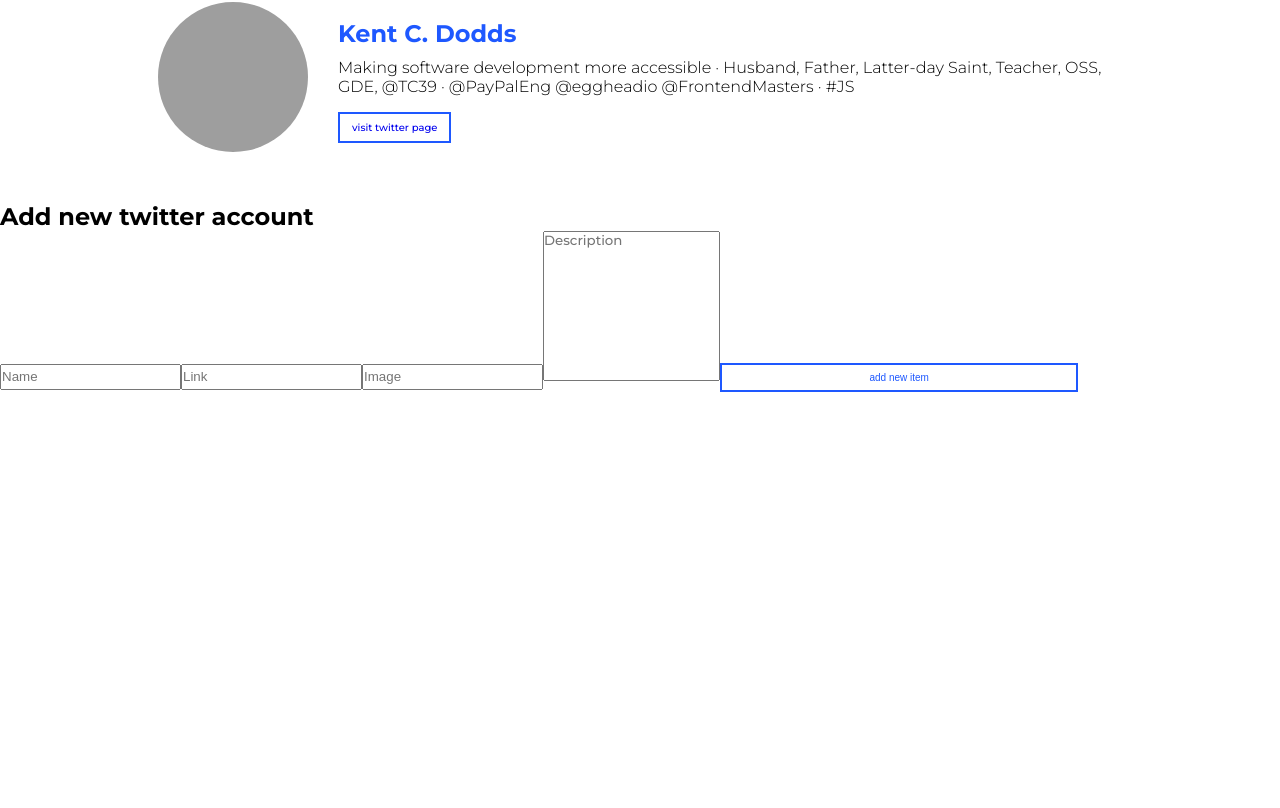
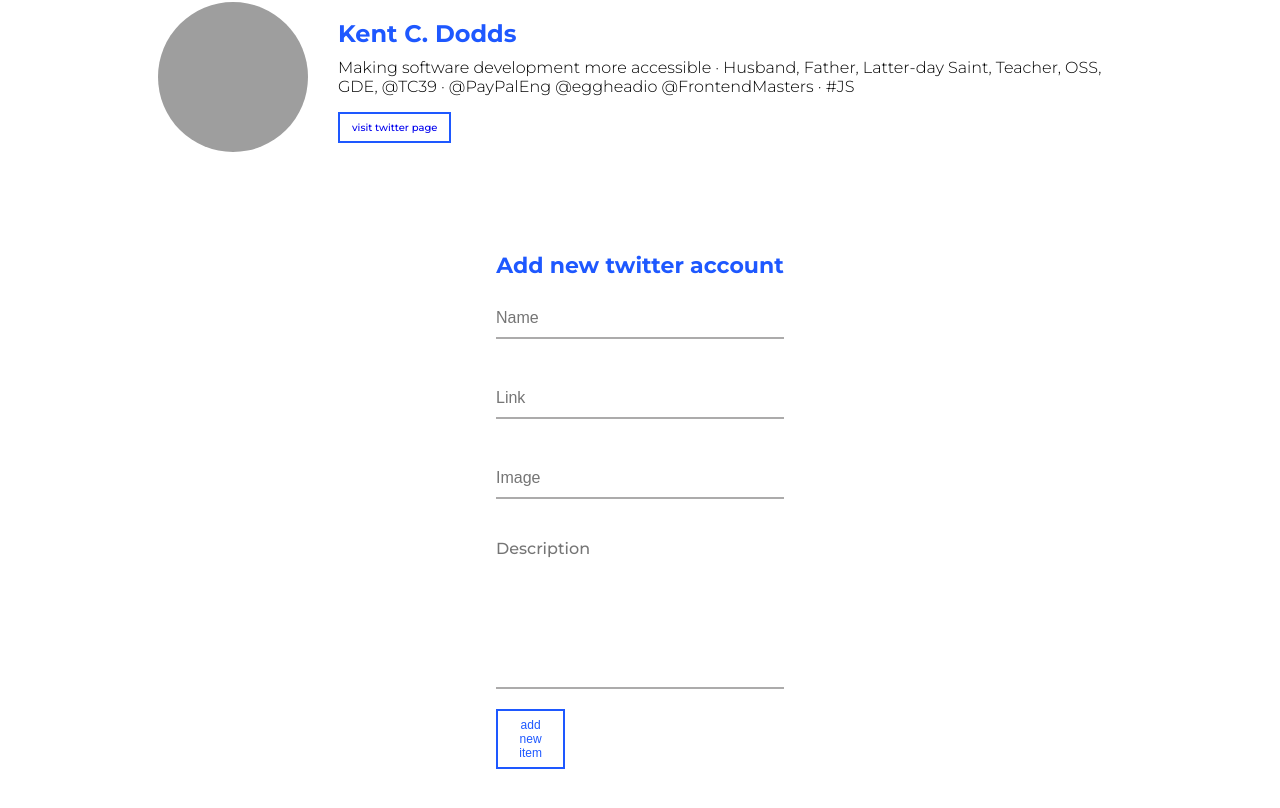
Before and after one commit to eduwebpl/kurs-react-od-podstaw, a React (Create React App) app in the folder 02/: page / in a window 1280 px wide. Shown: the part 898-1706 px from the top of the page. Before the commit the page ends 1290 px from the top, so only its background shows below. Built offline with nearby package versions, Linux system fonts and the light colour scheme; grey boxes are pictures that could not be loaded.

Commit message:
refaktoryzacja scss module

```diff
--- a/02/src/components/Form/Form.js
+++ b/02/src/components/Form/Form.js
@@ -1,13 +1,13 @@
 import React from 'react';
-import './Form.module.scss';
+import styles from './Form.module.scss';
 
 const Form = ({submitFn}) => (
-    <form className="wrapper" onSubmit={submitFn}>
+    <form className={styles.wrapper} onSubmit={submitFn}>
         <h2>Add new twitter account</h2>
-        <input className="form__item" placeholder="Name"></input>
-        <input className="form__item" placeholder="Link"></input>
-        <input className="form__item" placeholder="Image"></input>
-        <textarea className="form__item"
+        <input className={styles.form__item} placeholder="Name"></input>
+        <input className={styles.form__item} placeholder="Link"></input>
+        <input className={styles.form__item} placeholder="Image"></input>
+        <textarea className={styles.form__item}
          placeholder="Description"
          name="description"></textarea>
         <button type="submit">add new item</button>
--- a/02/src/components/Form/Form.module.scss
+++ b/02/src/components/Form/Form.module.scss
@@ -39,23 +39,23 @@ input{
 }
 
 button{
-    font-size: 10px;
+    font-size: 12px;
     text-decoration: none;
     border: 2px solid #1E58FF;
     background: none;
     color: #1E58FF;
     padding: 7px 12px;
     font-weight: 500;
-    width: 28%;
+    width: 24%;
 }
 
 button:hover{
-    font-size: 10px;
+    font-size: 12px;
     text-decoration: none;
     border: 2px solid #1E58FF;
     background: #1E58FF;
     color: #fff;
     padding: 7px 12px;
     font-weight: 500;
-    width: 28%;
+    width: 24%;
 }
--- a/02/src/components/ListWrapper/ListItem/ListItem.js
+++ b/02/src/components/ListWrapper/ListItem/ListItem.js
@@ -1,6 +1,6 @@
 import React from 'react';
 import PropTypes from 'prop-types';
-import './ListItem.css';
+import styles from './ListItem.module.scss';
 
 const ListItem = ({
     image,
@@ -8,23 +8,23 @@ const ListItem = ({
     description,
     twitterLink
 }) =>(
-    <li className="listItem__wrapper">
+    <li className={styles.wrapper}>
         <img
             src={image}
             alt={name}
-            className="listItem__image"
+            className={styles.image}
         />
         <div>
-            <h2 className="listItem__name">
+            <h2 className={styles.name}>
                 {name}
             </h2>
 
-            <p className="listItem__description">
+            <p className={styles.description}>
                 {description}
             </p>
 
             <a href={twitterLink}
-             className="listItem__button">
+             className={styles.button}>
                  visit twitter page</a>
         </div>
     </li>
--- a/02/src/components/ListWrapper/ListItem/ListItem.css
+++ b/02/src/components/ListWrapper/ListItem/ListItem.module.scss
@@ -1,11 +1,24 @@
-.listItem__wrapper{
+@keyframes appear{
+    0%{
+        opacity: 0;
+        top: 35px;
+    }
+    100%{
+        opacity: 1;
+        top: 0px;
+    }
+}
+
+.wrapper{
     list-style: none;
     padding: 50px 30px;
     display: flex;
     align-items: center;
+    position: relative;
+    animation: appear .5s ease;
 }
 
-.listItem__image{
+.image{
     flex-shrink: 0;
     margin-right: 30px;
     width: 150px;
@@ -13,18 +26,18 @@
     border-radius: 50%;
 }
 
-.listItem__name{
+.name{
     margin: 0;
     color: #1e58ff;
     font-weight: 700;
 }
 
-.listItem__description{
+.description{
     margin: 10px 0 20px;
     font-weight: 300;
 }
 
-.listItem__button{
+.button{
     font-size: 10px;
     padding: 7px 12px;
     text-decoration: none;
@@ -33,7 +46,7 @@
     border: 2px solid #1e58ff;
 }
 
-.listItem__button:hover{
+.button:hover{
     font-size: 10px;
     padding: 7px 12px;
     text-decoration: none;
--- a/02/src/components/ListWrapper/ListWrapper.js
+++ b/02/src/components/ListWrapper/ListWrapper.js
@@ -1,9 +1,9 @@
 import React from 'react';
 import ListItem from './ListItem/ListItem';
-import './ListWrapper.css';
+import styles from './ListWrapper.module.scss';
 
 const ListWrapper = (props) => (
-    <ul className="listWrapper__wrapper">
+    <ul className={styles.listWrapper__wrapper}>
         {/* destrukturyzacja z tA.map(item => (<ListItem name={item.name}
             zrobiono tA.map(({name, image})=> name={name} image={image})
             a następnie tA.map(item) => (<ListItem {...item}/>)
```
Also changed, not shown: 02/src/components/ListWrapper/ListWrapper.module.scss (renamed from 02/src/components/ListWrapper/ListWrapper.css).
